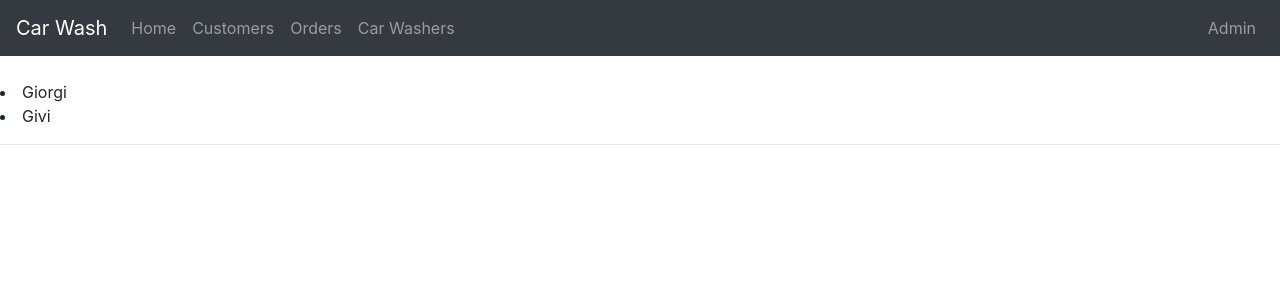
After one commit to Kordzakhiaa/CarWashWebsite, a Django app: page /customers/ in a window 1280 px wide. The commit adds this page. Shown: the top 300 px of the page. Run offline with Django 3.2, Linux system fonts and the light colour scheme; data comes from the database, SQL or seed files in the repository; some libraries are stand-ins or nearby versions.

Commit message:
added new templates carwasher, customer, order also modified urls and views

```diff
--- a/car_wash/models.py
+++ b/car_wash/models.py
@@ -2,7 +2,8 @@ from django.db import models
 
 
 class CarWasher(models.Model):
-    name = models.CharField(max_length=200,)
+    name = models.CharField(max_length=200)
+    # salary =
 
     def __str__(self):
         return self.name
@@ -10,8 +11,6 @@ class CarWasher(models.Model):
 
 class Customer(models.Model):
     name = models.CharField(max_length=200)
-    # car = models.OneToOneField(Car, max_length=200, on_delete=models.CASCADE)
-    # order = models.ForeignKey(Order, on_delete=models.CASCADE)
 
     def __str__(self):
         return self.name
@@ -24,6 +23,12 @@ class Car(models.Model):
         ('hatchback', 'hatchback')
     )
 
+    # PRICES = (
+    #     ('crossover', 20),
+    #     ('sedan', 15),
+    #     ('hatchback', 10)
+    # )
+
     car_type = models.CharField(max_length=200, null=False, choices=TYPES)
     license_plate = models.CharField(max_length=30, null=False)
     car_owner = models.OneToOneField(
@@ -34,7 +39,14 @@ class Car(models.Model):
 
 
 class Order(models.Model):
+    STATUS = (
+        ('Pending', 'Pending'),
+        ('Finished', 'Finished'),
+    )
+
+    washer = models.ForeignKey(CarWasher, on_delete=models.CASCADE)
+    customer = models.ForeignKey(Customer, on_delete=models.CASCADE)
     order_start_date = models.DateTimeField(verbose_name="Order Start Date")
     order_end_date = models.DateTimeField(verbose_name="Order End Date")
-    washer = models.ForeignKey(CarWasher, on_delete=models.CASCADE)
-    customer = models.ForeignKey(Customer, on_delete=models.CASCADE)
+    status = models.CharField(max_length=200, null=True, choices=STATUS)
+    # car_details = models.OneToOneField(Car, on_delete=models.CASCADE)
--- a/car_wash/templates/base.html
+++ b/car_wash/templates/base.html
@@ -1,5 +1,3 @@
-{% load static %}
-
 <!DOCTYPE html>
 <html lang="en">
    <head>
@@ -7,18 +5,53 @@
       <meta charset="UTF-8">
       <meta name="viewport" content="width=device-width, initial-scale=1.0">
       <link rel="stylesheet" href="https://maxcdn.bootstrapcdn.com/bootstrap/4.0.0/css/bootstrap.min.css" integrity="sha384-Gn5384xqQ1aoWXA+058RXPxPg6fy4IWvTNh0E263XmFcJlSAwiGgFAW/dAiS6JXm" crossorigin="anonymous">
+      <link rel="stylesheet" type="text/css" href="">
+      <style>
+         /* Stackoverflow preview fix, please ignore */
+         .navbar-nav {
+            flex-direction: row;
+         }
 
-    <link rel="stylesheet" type="text/css" href="">
+         .nav-link {
+            padding-right: .5rem !important;
+            padding-left: .5rem !important;
+         }
 
+         /* Fixes dropdown menus placed on the right side */
+         .ml-auto .dropdown-menu {
+            left: auto !important;
+            right: 0px;
+         }
+      </style>
       <nav class="navbar navbar-expand-lg navbar-dark bg-dark">
-  <a class="navbar-brand" href="/home">Car Wash</a>
+         <a class="navbar-brand" href="{% url 'home' %}">Car Wash</a>
          <button class="navbar-toggler" type="button" data-toggle="collapse" data-target="#navbarNav" aria-controls="navbarNav" aria-expanded="false" aria-label="Toggle navigation">
          <span class="navbar-toggler-icon"></span>
          </button>
          <div class="collapse navbar-collapse" id="navbarNav">
             <ul class="navbar-nav">
                <li class="nav-item">
-        <a class="nav-link" href="/home">Home Page</a>
+                  <a class="nav-link" href="{% url 'home' %}">Home</a>
+               </li>
+            </ul>
+            <ul class="navbar-nav">
+               <li class="nav-item">
+                  <a class="nav-link" href="{% url 'customer' %}">Customers</a>
+               </li>
+            </ul>
+            <ul class="navbar-nav">
+               <li class="nav-item">
+                  <a class="nav-link" href="{% url 'order' %}">Orders</a>
+               </li>
+            </ul>
+            <ul class="navbar-nav">
+               <li class="nav-item">
+                  <a class="nav-link" href="{% url 'carwasher' %}">Car Washers</a>
+               </li>
+            </ul>
+            <ul class="navbar-nav ml-auto">
+            <li class="nav-item">
+               <a class="nav-link" href="admin/">Admin</a>
             </li>
          </ul>
          </div>
@@ -26,9 +59,7 @@
    </head>
    <body>
       {% block body %}
-
       {% endblock body %}
-
       <hr>
    </body>
    <script src="https://code.jquery.com/jquery-3.2.1.slim.min.js" integrity="sha384-KJ3o2DKtIkvYIK3UENzmM7KCkRr/rE9/Qpg6aAZGJwFDMVNA/GpGFF93hXpG5KkN" crossorigin="anonymous"></script>
--- /dev/null
+++ b/car_wash/templates/customer.html
@@ -0,0 +1,9 @@
+{% extends 'base.html' %}
+{% load static %}
+
+{% block body %}
+<br>
+    {% for customer in customers %}
+        <li>{{ customer.name }}</li>
+    {% endfor %}
+{% endblock body %}
--- a/car_wash/urls.py
+++ b/car_wash/urls.py
@@ -1,6 +1,9 @@
-from .views import Home
+from .views import *
 from django.urls import path
 
 urlpatterns = [
-    path('home/', view=Home)
+    path('', name='home', view=home),
+    path('order/', name='order', view=order),
+    path('customers/', name='customer', view=customer),
+    path('carwasher/', name='carwasher', view=carwasher),
 ]
--- a/car_wash/views.py
+++ b/car_wash/views.py
@@ -1,5 +1,21 @@
 from django.shortcuts import render
+from .models import *
 
 
-def Home(request):
+def home(request):
     return render(request, 'home.html')
+
+
+def order(request):
+    orders = Order.objects.all()
+    return render(request, 'order.html', {'orders': orders})
+
+
+def customer(request):
+    customers = Customer.objects.all()
+    return render(request, 'customer.html', {'customers': customers})
+
+
+def carwasher(request):
+    car_washers = CarWasher.objects.all()
+    return render(request, 'carwasher.html', {'car_washers': car_washers})
--- a/website/urls.py
+++ b/website/urls.py
@@ -1,4 +1,3 @@
-from car_wash.views import Home
 from django.contrib import admin
 from django.urls import path, include
 
```
Also changed, not shown: car_wash/templates/carwasher.html (added, +8 -0 lines), car_wash/templates/home.html (+9 -1 lines), car_wash/templates/order.html (added, +12 -0 lines), static/css/main.css (deleted, +0 -17 lines), car_wash/migrations/0001_initial.py, car_wash/migrations/0002_auto_20210128_1817.py (deleted), car_wash/migrations/0003_auto_20210128_1821.py (deleted), db.sqlite3. Lines whose indentation alone changed are shown as unchanged.
